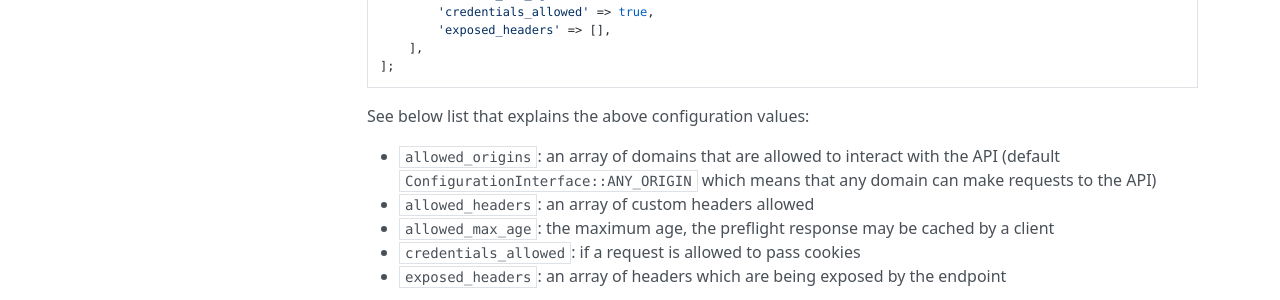
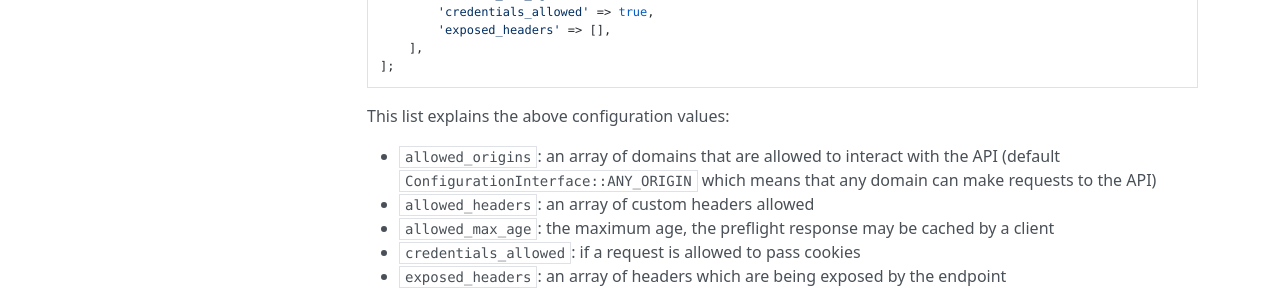
Before and after one commit to dotkernel/api-documentation, an MkDocs documentation site: the page built from docs/book/v4/core-features/cors.md, in a window 1280 px wide and 900 px high, scrolled down 1152 px. Shown: the part 365-665 px from the top of the window. Built offline with MkDocs 1.6.1, drawn with Linux system fonts in a browser that asks for light colours; nearby versions of some CDN libraries.

Commit message:
origin url

````diff
--- a/docs/book/v4/core-features/cors.md
+++ b/docs/book/v4/core-features/cors.md
@@ -75,7 +75,7 @@ return [
 ];
 ```
 
-See below list that explains the above configuration values:
+This list explains the above configuration values:
 
 - `allowed_origins`: an array of domains that are allowed to interact with the API
   (default `ConfigurationInterface::ANY_ORIGIN` which means that any domain can make requests to the API)
````
